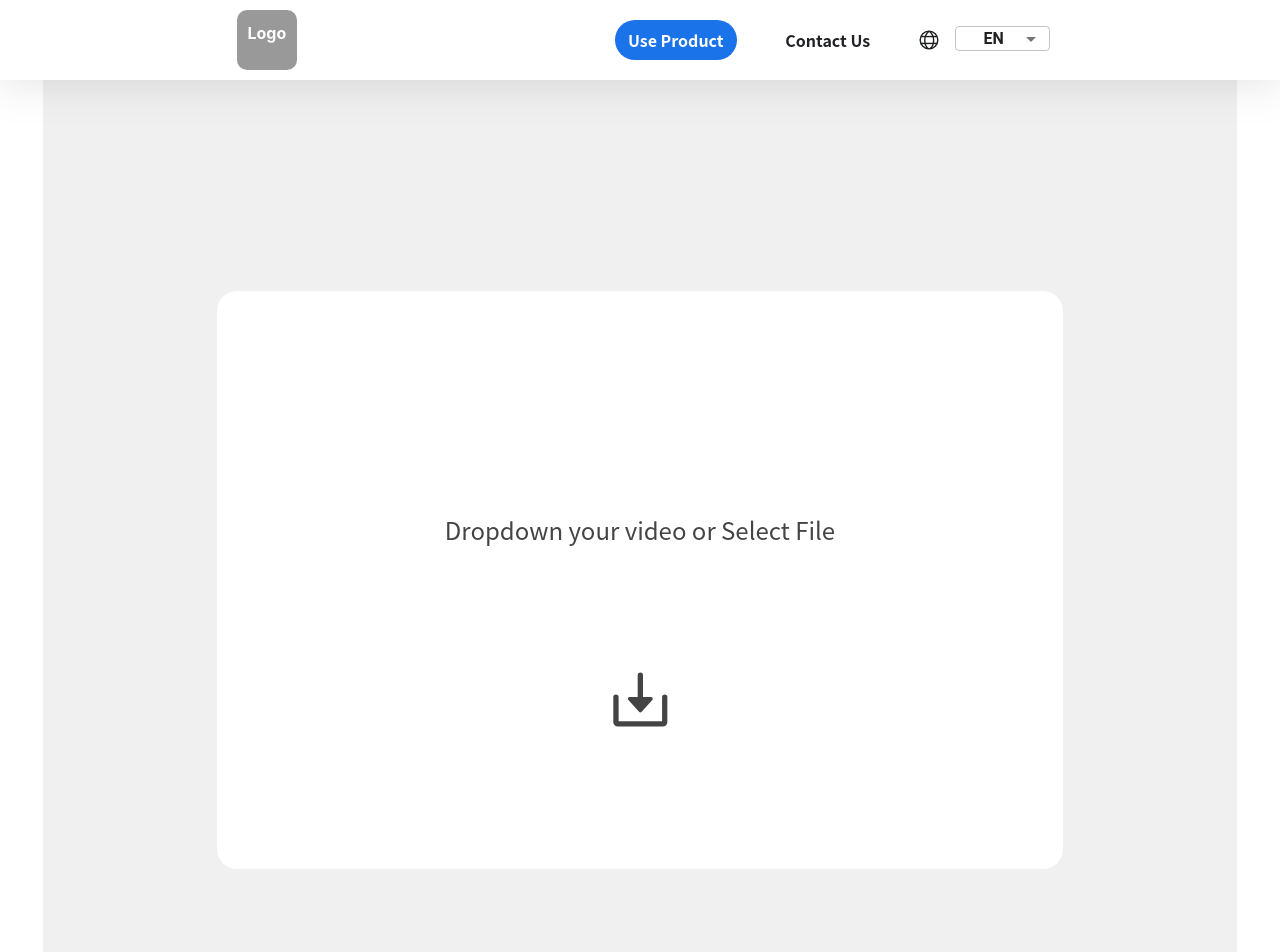
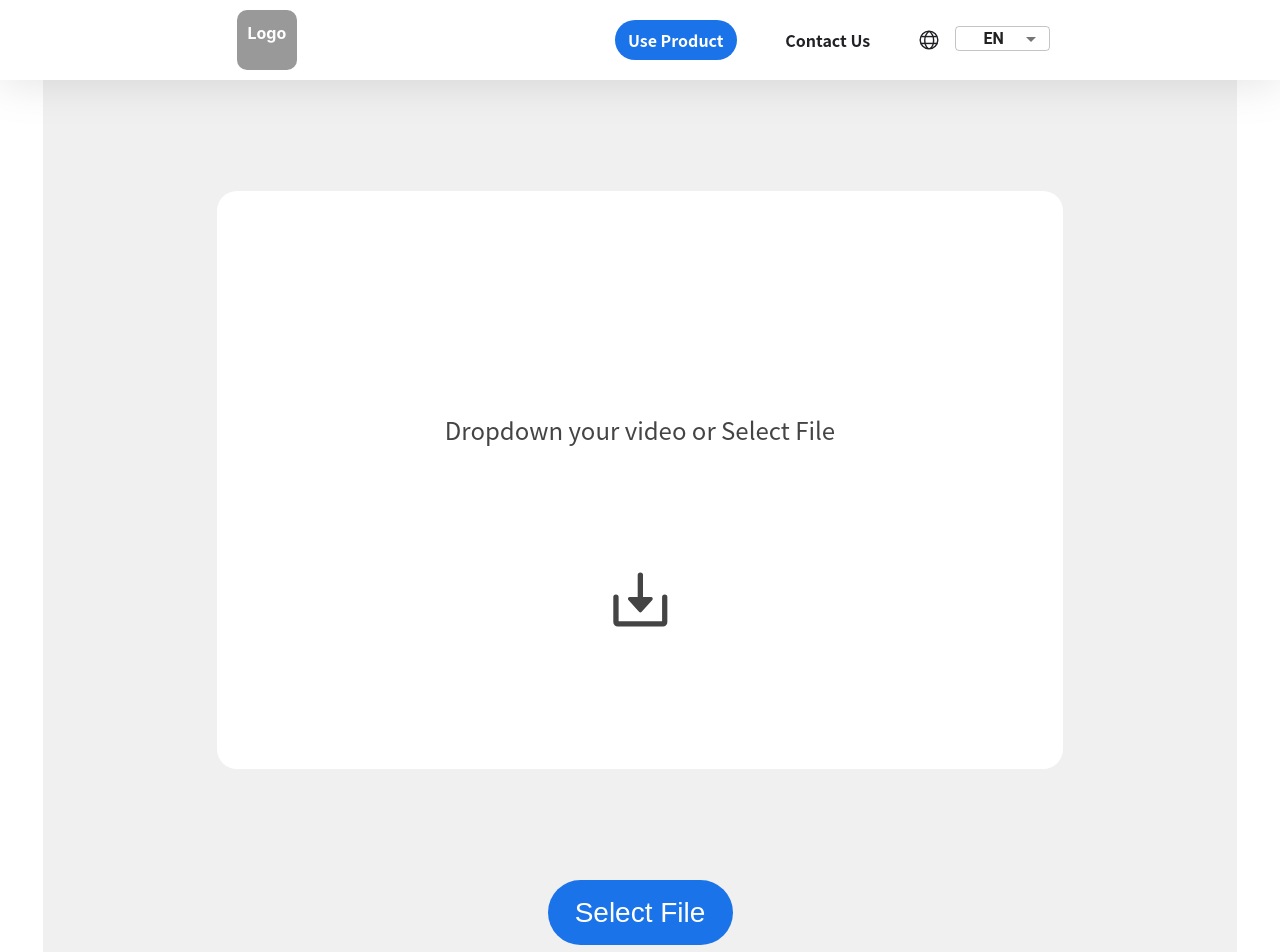
Before and after one commit to gkseogus/HallymCapStone, a React (Create React App) app: page /main in a window 1280 px wide. Shown: the top 952 px of the page. Built offline with nearby package versions, Linux system fonts and the light colour scheme.

Commit message:
220908_fix to design

```diff
--- a/src/components/Footer/index.js
+++ b/src/components/Footer/index.js
@@ -11,7 +11,6 @@ const Contain = styled.footer`
 
 const TextContain = styled.div`
   height: 33px;
-  margin-top: 42px;
   margin-left: 60px;
   display: flex;
 `;
--- a/src/components/Main/index.js
+++ b/src/components/Main/index.js
@@ -19,7 +19,7 @@ const DropzoneContain = styled.div`
   height: 578px;
   border-radius: 20px;
   position: absolute;
-  top: 50%;
+  top: 40%;
   left: 50%;
   transform: translate(-50%, -50%);
   background-color: #ffffff;
@@ -58,7 +58,7 @@ const SelectButton = styled.button`
   height: 65px;
   border: 0;
   outline: 0;
-  top: 90%;
+  top: 80%;
   position: relative;
   border-radius: 100px;
   background-color: #1a73e8;
```
